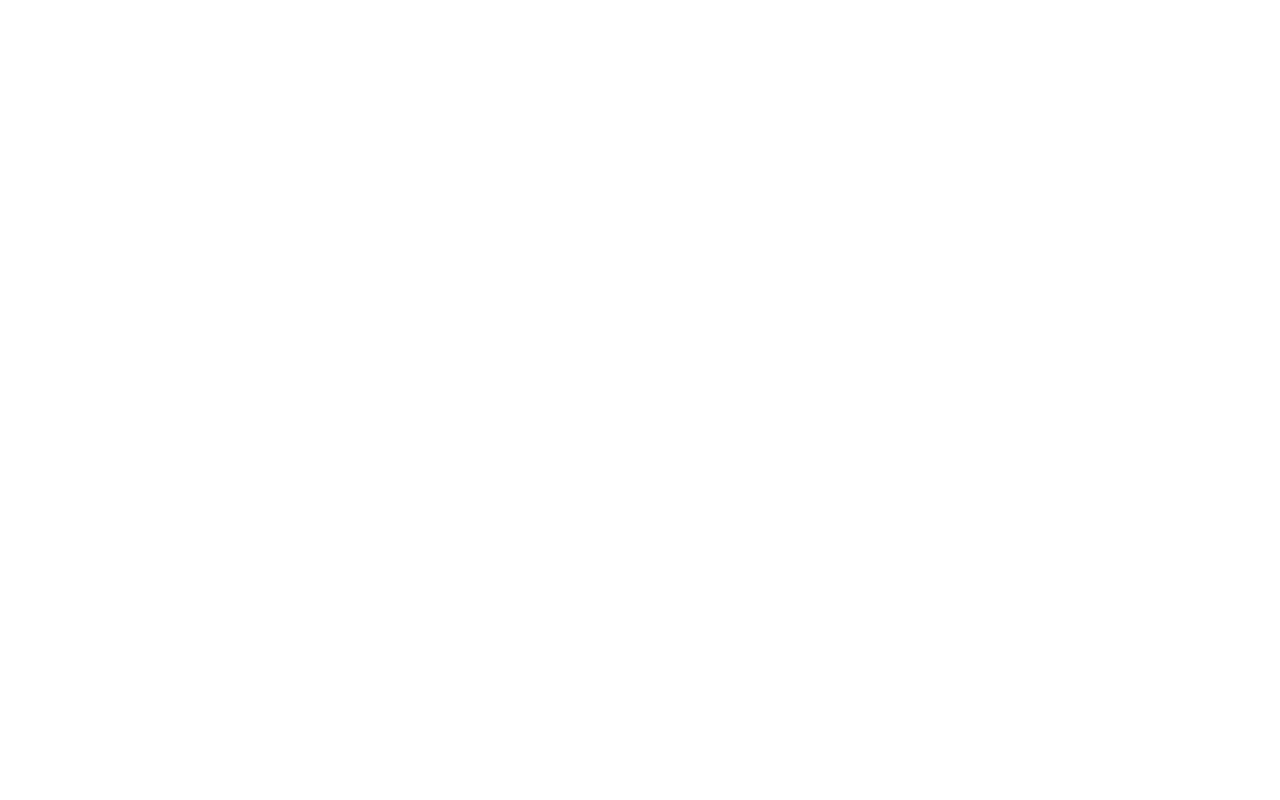
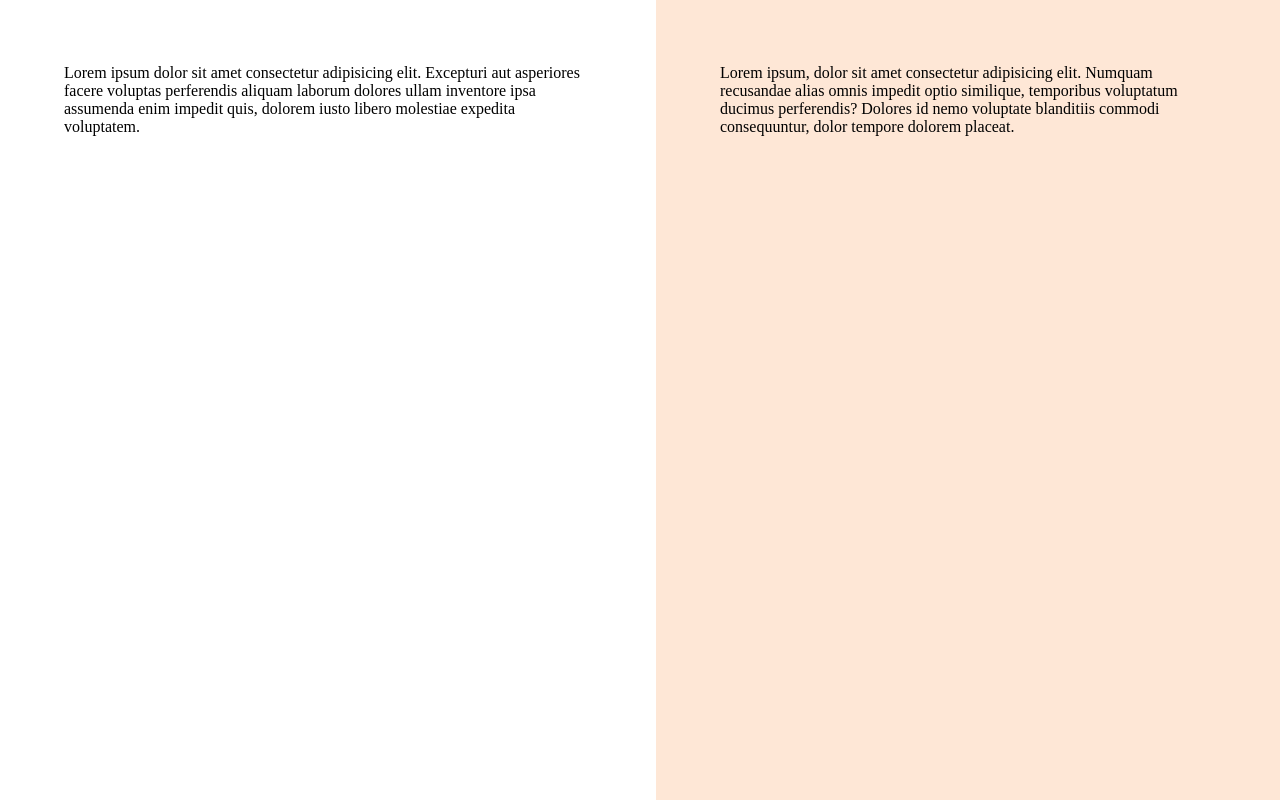
Before and after one commit to Victor-Amarante/formulario-de-matricula, a plain HTML site: page index.html in a window 1280 px wide. Drawn offline with Linux system fonts and the light colour scheme.

Commit message:
feat: creating layout css

```diff
--- a/index.html
+++ b/index.html
@@ -11,5 +11,15 @@
 </head>
 <body>
 
+  <div id="app">
+    <main>
+      <div class="main-container">Lorem ipsum dolor sit amet consectetur adipisicing elit. Excepturi aut asperiores facere voluptas perferendis aliquam laborum dolores ullam inventore ipsa assumenda enim impedit quis, dolorem iusto libero molestiae expedita voluptatem.</div>
+    </main>
+
+    <aside>
+      <div class="aside-container">Lorem ipsum, dolor sit amet consectetur adipisicing elit. Numquam recusandae alias omnis impedit optio similique, temporibus voluptatum ducimus perferendis? Dolores id nemo voluptate blanditiis commodi consequuntur, dolor tempore dolorem placeat.</div>
+    </aside>
+  </div>
+
 </body>
 </html>
--- a/styles/global.css
+++ b/styles/global.css
@@ -1,3 +1,9 @@
+* {
+  margin: 0;
+  padding: 0;
+  box-sizing: border-box;
+}
+
 :root {
   --font-family: 'Poppins', sans-serif;
   --heading1: 700 2rem/1.2 var(--font-family);
@@ -25,3 +31,7 @@
 
   --semantic-error: #DC2626;
 }
+
+body {
+  overflow: hidden;
+}
--- a/styles/index.css
+++ b/styles/index.css
@@ -1 +1,2 @@
 @import url('global.css');
+@import url('layout.css');
--- /dev/null
+++ b/styles/layout.css
@@ -0,0 +1,26 @@
+#app {
+  display: grid;
+  grid-template-columns: 51.25% 48.75%;
+  height: 100vh;
+  overflow: hidden;
+}
+
+main {
+  overflow: auto;
+  padding: 4rem;
+
+  .main-container {
+    max-width: 33rem;
+    margin-left: auto;
+  }
+}
+
+aside {
+  background-color: var(--surface-secondary);
+  padding: 4rem;
+
+  .aside-container {
+    max-width: 31rem;
+    margin-right: auto;
+  }
+}
```
